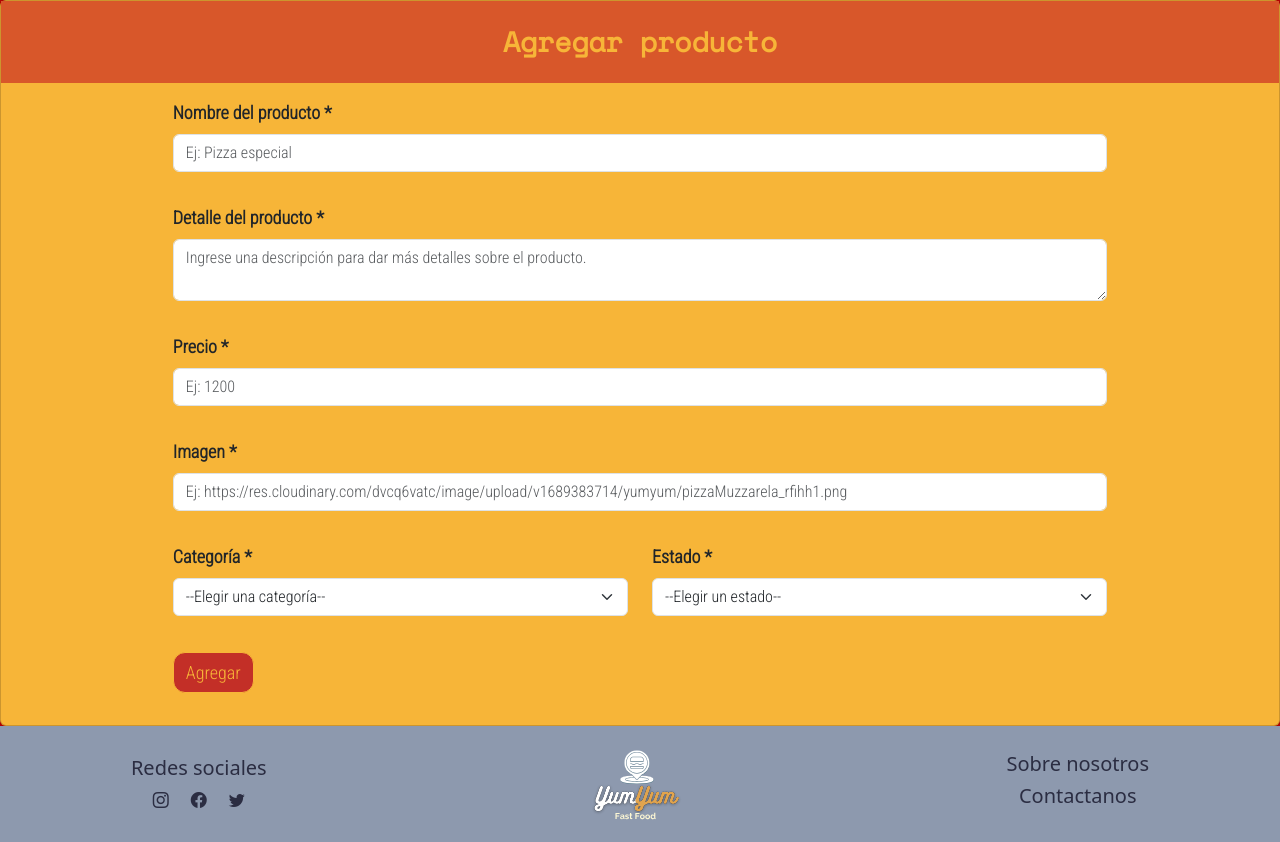
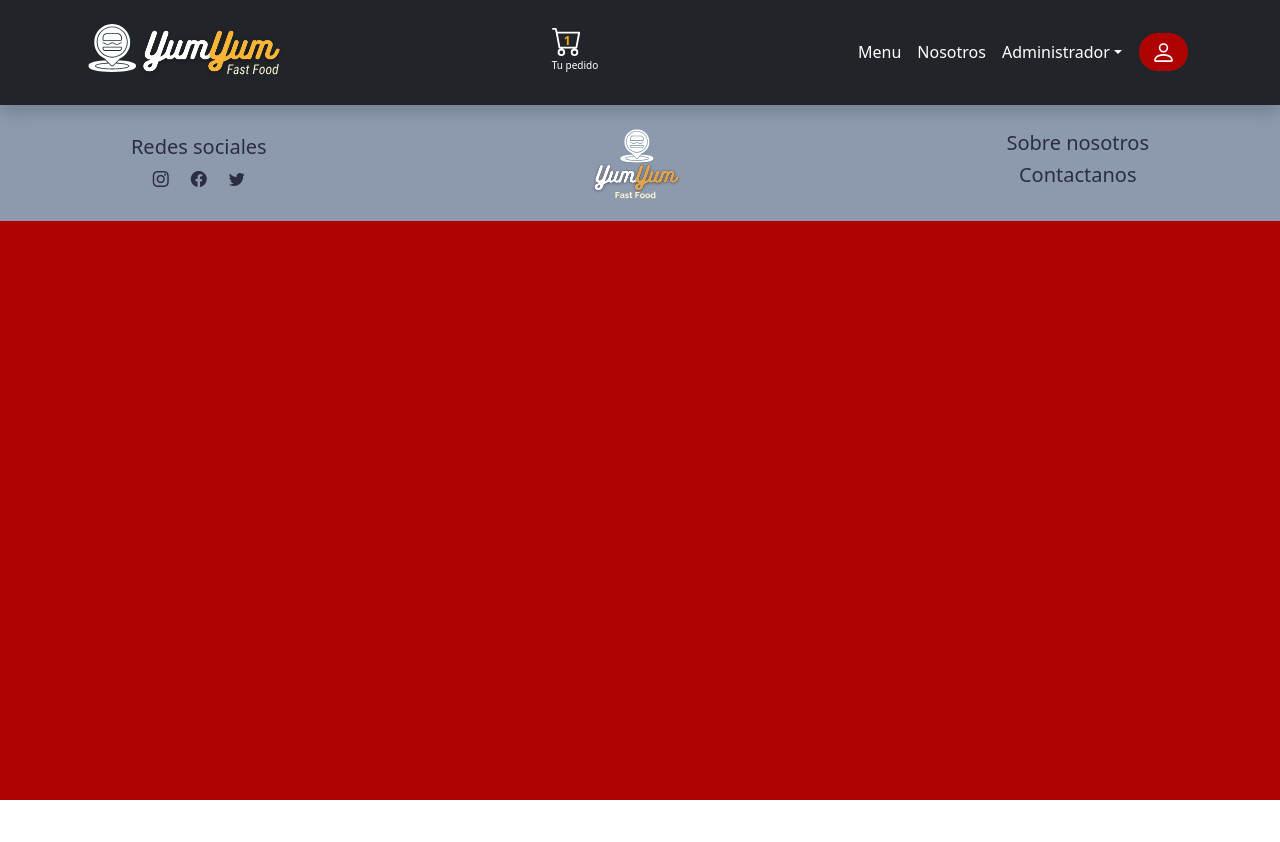
Before and after one commit to lourdesgarciafyl/PF-YumYum-frontend, a React (Vite) app: page / in a window 1280 px wide. After the commit the page ends 800 px from the top, so only its background shows below. Built offline with nearby package versions, Linux system fonts and the light colour scheme; no server answers.

Commit message:
se vuelve a colocar el navegador y footer en app jsx

```diff
--- a/src/App.jsx
+++ b/src/App.jsx
@@ -1,12 +1,12 @@
 import "bootstrap/dist/css/bootstrap.min.css";
 import "./App.css";
 import Footer from "./components/common/Footer";;
-import AgregarProducto from "./components/views/producto/AgregarProducto";
+import Navegacion from "./components/common/Navegacion"
 function App() {
   return (
     <>
 
-          <AgregarProducto></AgregarProducto>
+          <Navegacion></Navegacion>
           <Footer></Footer>
     </>
   );
```
